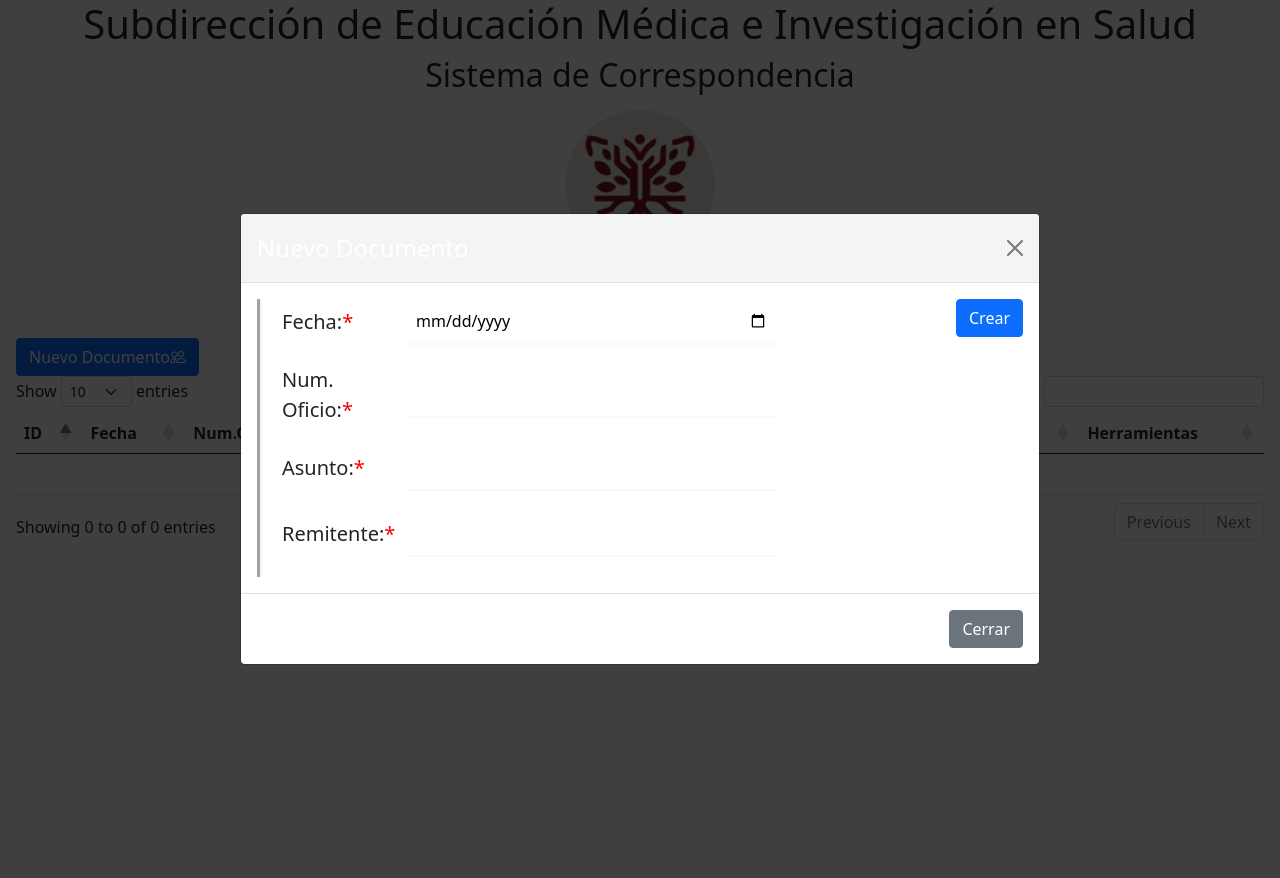
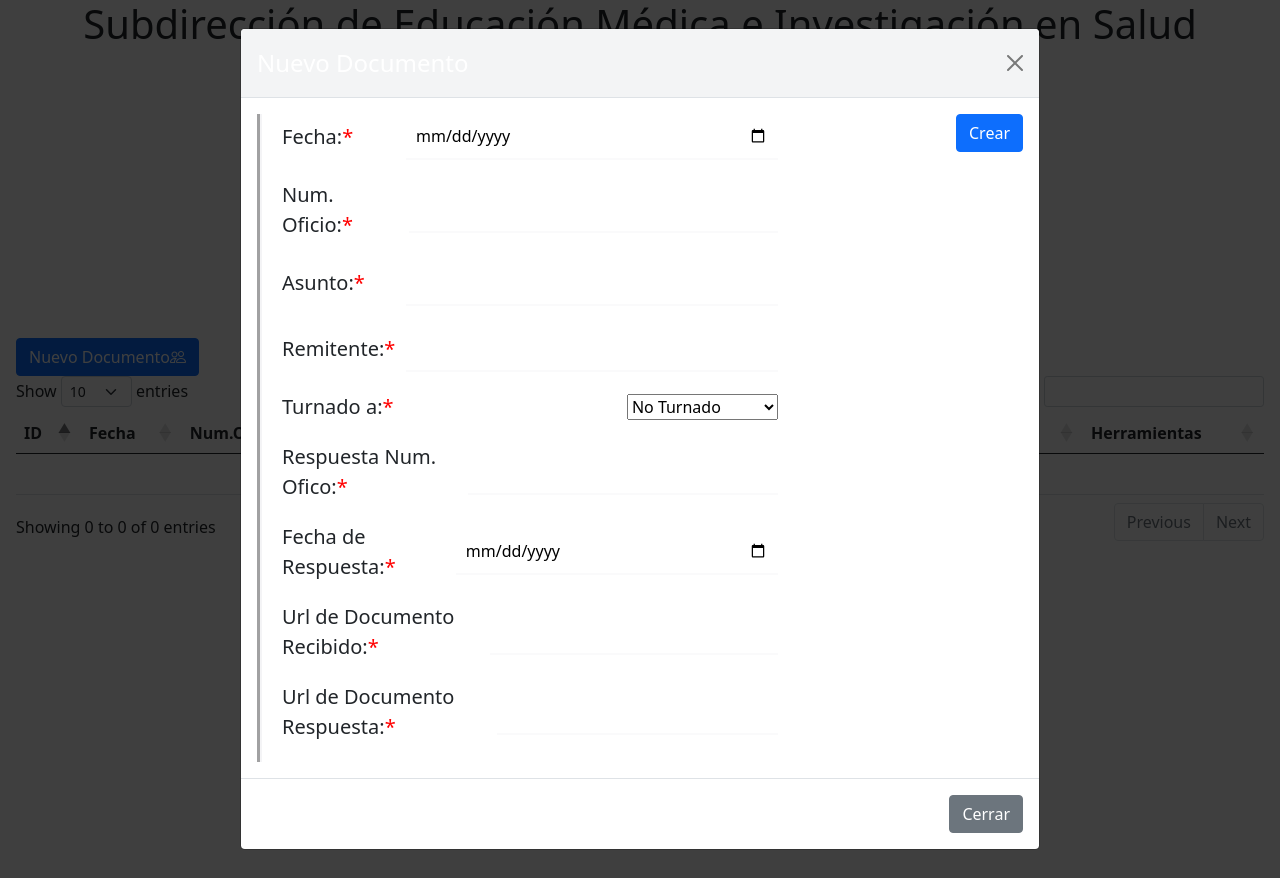
Before and after one commit to linuxnewbie84/correspondencia, a FastAPI app: page /doc in a window 1280 px wide, after a click on "Nuevo Documento". Run offline with FastAPI, Linux system fonts and the light colour scheme; some libraries are stand-ins or nearby versions.

Commit message:
arrglado editar y borrar documentos

```diff
--- a/router/doc.py
+++ b/router/doc.py
@@ -29,15 +29,27 @@
 
 #! Crear Documento
 
+
 @doct.post("/doc/create/", tags=["Crear Documento"], status_code=HTTP_201_CREATED)
-async def creadoc(fecha:Annotated[date,Form()], numoficio:Annotated[str, Form()],
-                  asunto:Annotated[str,Form()], remitente:Annotated[str, Form()],
-                   db:db_dependecy):
+async def creadoc(
+    fecha: Annotated[date, Form()],
+    numoficio: Annotated[str, Form()],
+    asunto: Annotated[str, Form()],
+    remitente: Annotated[str, Form()],
+    turn: Annotated[str, Form()],
+    resp: Annotated[str, Form()],
+    femi: Annotated[date, Form()],
+    url: Annotated[str, Form()],
+    urlresp: Annotated[str, Form()],
+    db: db_dependecy,
+):
     new_doc = model.doc.Doc(fecha = fecha, numoficio = numoficio,
-                             asunto = asunto, remitente = remitente)
+                             asunto = asunto, remitente = remitente, turn=turn,
+                             resp=resp, femi=femi, url=url, urlresp=urlresp)
     db.add(new_doc)
     db.commit()
     return JSONResponse(status_code=HTTP_201_CREATED, content="Success")
+
 
 # ? Buscar por id para devolver a formulario
 
@@ -68,13 +80,24 @@
         "fecha" : fecha,
         "numoficio" : numoficio,
         "asunto" :asunto,
-        remitente : remitente,
+        "remitente" : remitente,
         "turn": turn,
         "resp": resp,
         "femi": femi,
         "url": url,
         "urlresp":urlresp
     })
-    db.commit
-    path = doct.url_path_for("doc")
-    return RedirectResponse(url = path, status_code=303)
+    if doc_act:
+        db.commit()
+        path = doct.url_path_for("doc")
+        return RedirectResponse(url = path, status_code=303)
+
+#?Borrar Documentos
+
+@doct.get("/doc/borrar/{id_doc}", tags=["Borrar Documento"], status_code=HTTP_200_OK)
+async def borrar(id_doc:int, db:db_dependecy, request:Request):
+    buscar = db.query(model.doc.Doc).filter(model.doc.Doc.id == id_doc).first()
+    db.delete(buscar)
+    db.commit()
+    url= doct.url_path_for("doc")
+    return RedirectResponse(url = url, status_code=303)
--- a/router/usuarios.py
+++ b/router/usuarios.py
@@ -116,6 +116,7 @@
     url = usr.url_path_for("admin")
     return RedirectResponse(url=url, status_code=303)
 
+#?Login
 
 @usr.post("/usr/login", tags=["Login"], status_code=HTTP_202_ACCEPTED, response_class=RedirectResponse)
 async def login(
--- a/templates/docs.html
+++ b/templates/docs.html
@@ -17,7 +17,7 @@
               <th>Num.Oficio</th>
               <th>Asunto</th>
               <th>Remitente</th>
-              <th>Turno</th>
+              <th>Turnado</th>
               <th>Respuesta</th>
               <th>Fecha de Emisión</th>
               <th>Herramientas</th>
@@ -36,7 +36,7 @@
                 <td>{{ docs.resp }}</td>
                 <td>{{ docs.femi }}</td>
                 <td>
-                  <a href="/doc/{{ docs.id }}" class="btn btn-success">Editar</a> <a href="/usr/borrar/{{ docs.id }}" class="btn btn-danger">Borrar</a>
+                  <a href="/doc/{{ docs.id }}" class="btn btn-success">Editar</a> <a href="/doc/borrar/{{ docs.id }}" class="btn btn-danger">Borrar</a>
                 </td>
               </tr>
             {% endfor %}
@@ -74,6 +74,32 @@
                 <label for="remitente">Remitente:</label>
                 <input type="text" name="remitente" id="remitente" required />
               </div>
+              <div>
+                <label for="remitente">Turnado a:</label>
+                <select name="turn" id="turn">
+                  <option value="No">No Turnado</option>
+                  <option value="Investigación">Investigación</option>
+                  <option value="Formación de Rh">Formación de RH</option>
+                  <option value="Capacitación">Capacitación</option>
+                  <option value="Telemedicina">Telemedicina</option>
+                </select>
+              </div>
+              <div>
+                <label for="resp">Respuesta Num. Ofico:</label>
+                <input type="text" name="resp" id="resp" required />
+              </div>
+              <div>
+                <label for="femi">Fecha de Respuesta:</label>
+                <input type="date" name="femi" id="femi" required />
+              </div>
+              <div>
+                <label for="url">Url de Documento Recibido:</label>
+                <input type="text" name="url" id="url" required />
+              </div>
+              <div>
+                <label for="urlresp">Url de Documento Respuesta:</label>
+                <input type="text" name="urlresp" id="urlresp" required />
+              </div>
             </div>
             <button type="submit" id="submit_form" class="btn btn-primary submit">Crear</button>
           </form>
@@ -108,6 +134,11 @@
           var numoficio = $('#numoficio').val()
           var asunto = $('#asunto').val()
           var remitente = $('#remitente').val()
+          var turn = $('#turn').val()
+          var resp = $('#resp').val()
+          var femi = $('#femi').val()
+          var url = $('#url').val()
+          var urlresp = $('#urlresp').val()
 
           alert('Está por crear un nuevo registro')
 
@@ -120,7 +151,12 @@
                 fecha: fecha,
                 numoficio: numoficio,
                 asunto: asunto,
-                remitente: remitente
+                remitente: remitente,
+                turn:turn,
+                resp:resp,
+                femi:femi,
+                url:url,
+                urlresp:urlresp
               },
               beforeSend: function () {
                 $.blockUI()
```
Also changed, not shown: model/doc.py (+5 -5 lines), templates/editdoc.html (+19 -5 lines).
